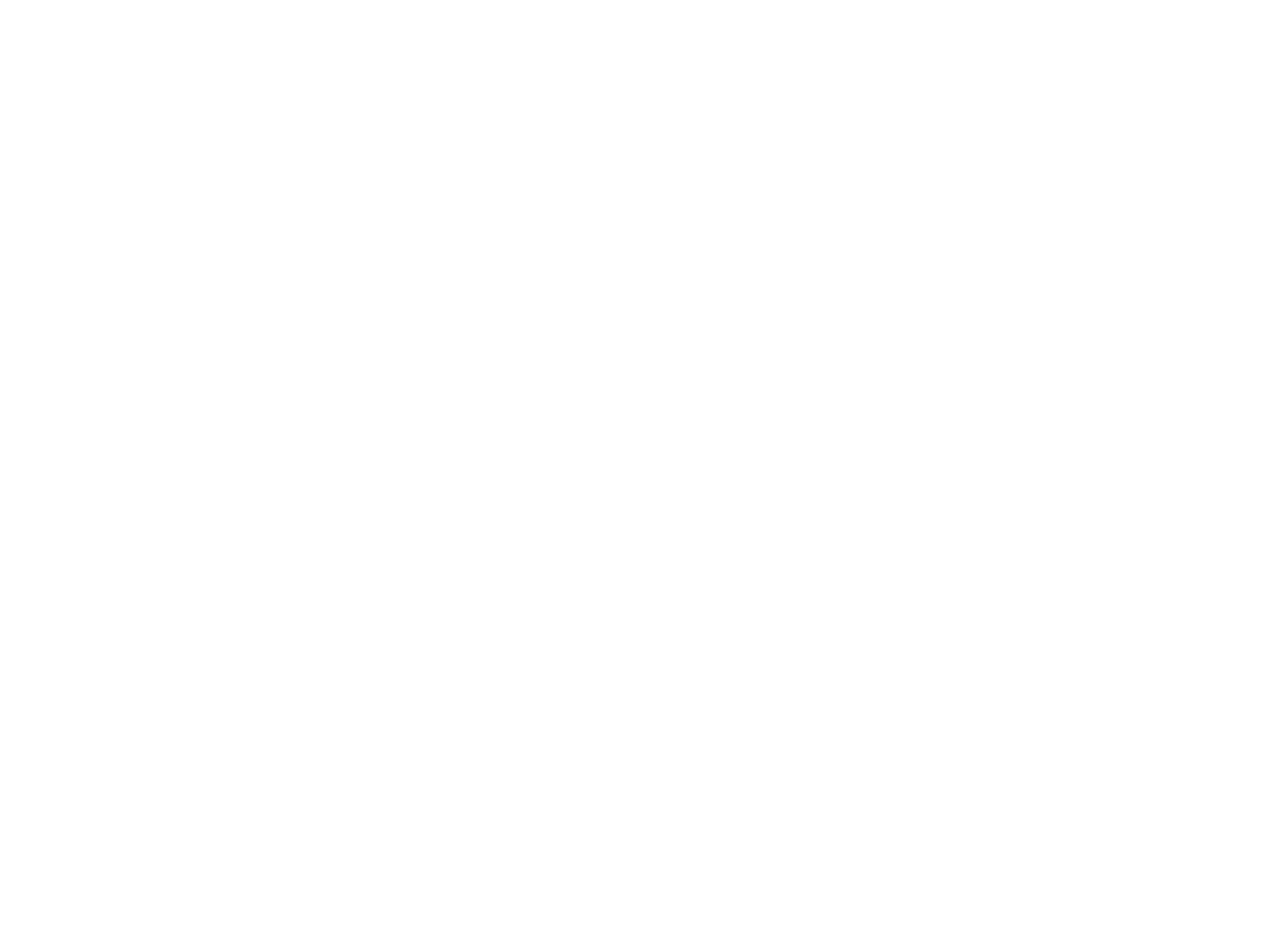
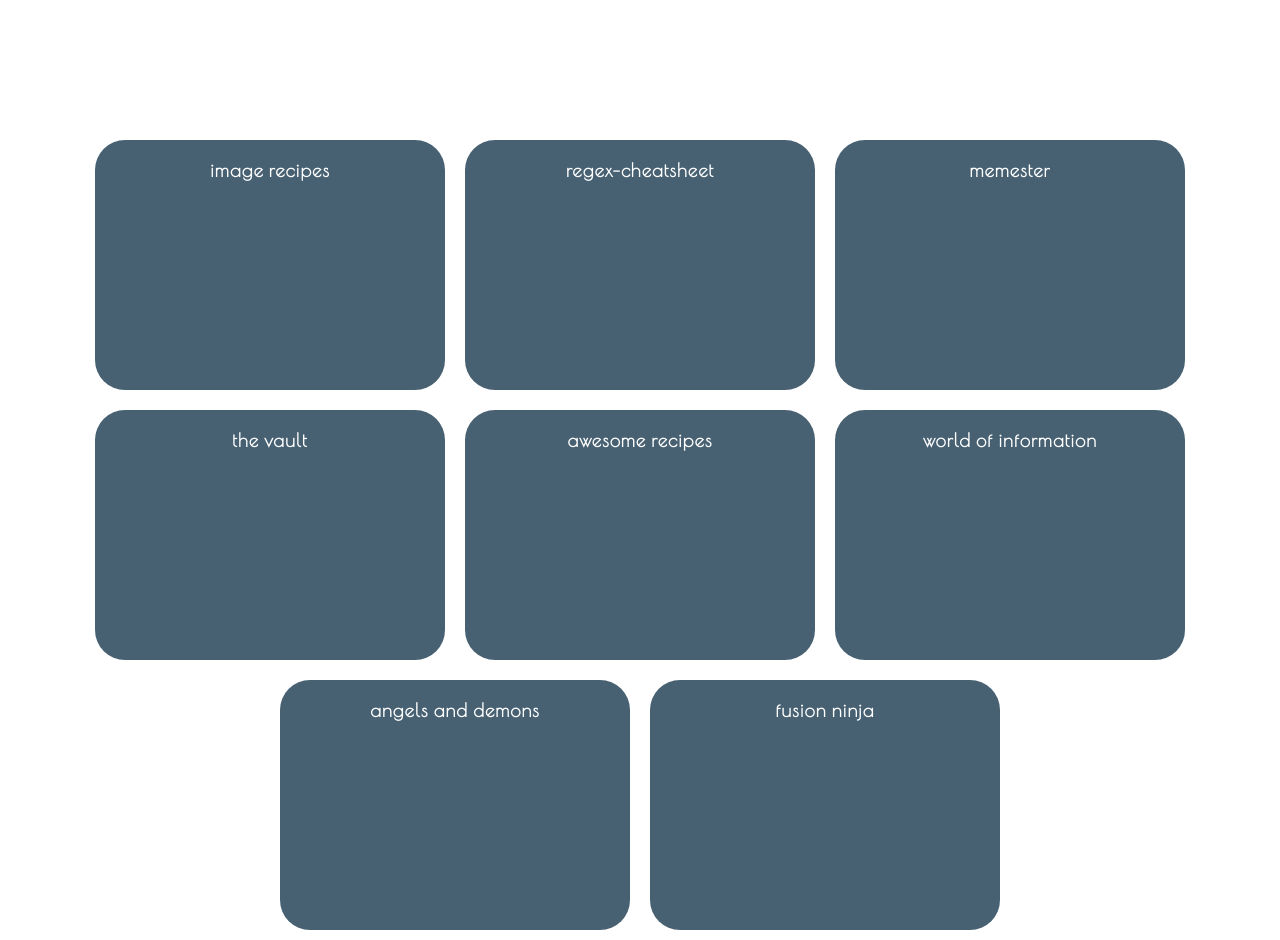
Before and after one commit to SyntappZ/wolf-portfolio, a Vue app: page / in a window 1280 px wide. Shown: the part 2700-3640 px from the top of the page. Before the commit the page ends 2880 px from the top, so only its background shows below. Built offline with nearby package versions, Linux system fonts and the light colour scheme.

Commit message:
done projects

```diff
--- a/src/components/Projects.vue
+++ b/src/components/Projects.vue
@@ -1,22 +1,132 @@
 <template>
   <div class="projects">
-    <div class="top-breaker">
-        <div class="triangle"></div>
+    <div class="top-breaker"></div>
+    <div class="triangle"></div>
+    <div class="project-area">
+      <div class="project-wrap" >
+      <div class="project" v-for="(project, i) in this.projects" :key="i">
+        <h3>{{ project.title }}</h3>
+
+      </div>
+      </div>
     </div>
   </div>
 </template>
 
 <script>
-export default {};
+
+const createProject = (title, tech, link, github, desc, img) => {
+  return {
+    title: title,
+    tech: tech,
+    link: link,
+    github: github,
+    description: desc,
+    image: img
+  }
+}
+export default {
+  components: {
+
+  },
+  data() {
+    return {
+        projects: [
+          createProject(
+            'image recipes',
+            ['react', 'firebase', 'google vision', 'edamam api'],
+            'https://image-recipes.netlify.com',
+            'https://github.com/SyntappZ/image-recipe-search',
+            `I made image recipes just as a quick project to test out the google vision api i
+            plan to make an app using vision in the future. it was also my first time using react
+            and i really like how it works i will defo be making more projects with react in the future.`,
+            ''
+            ),
+            createProject(
+            'regex-cheatsheet',
+            ['ionic', 'angular', 'cordova'],
+            'https://play.google.com/store/apps/details?id=io.syntappz.regex',
+            'https://github.com/SyntappZ/regex-cheatsheet',
+            `This app has full documents on javaScript regular expressions and most will apply to other languages too.
+              It also has a regex tester which can test with match which will highlight the matched results,
+              or can replace words with replace.`
+            ),
+            createProject(
+            'memester',
+            ['vue', 'framework7', 'cordova', 'imgur api'],
+            'https://play.google.com/store/apps/details?id=syntappz.memester.fm7',
+            'https://github.com/SyntappZ/memester',
+            `memester is a meme search and share app for android, this has better functionality then the meme-apk with lazyLoad images with
+             masonary layout and has related tags images too and pressing the tag will load more images of that tag name
+             and save images to favorites.`
+            ),
+            createProject(
+            'the vault',
+            ['vue','vuetify','firebase'],
+            'https://the-vault.ml',
+            'https://github.com/SyntappZ/the-vault',
+            `welcome to the vault a password manager made with vue and vuetify it can store passwords or notes, you can add,
+            delete, edit and favorite passwords and notes, the password manager has a strength indicator and a generator so you
+             can always have a stong password stored you can filter between strengths or favorites, the notes has a word counter
+             and a favorites filter too.`
+            ),
+            createProject(
+            'awesome recipes',
+            ['vanilla javascript', 'sass', 'edamam api'],
+            'https://awesome-recipes.netlify.com',
+            'https://github.com/SyntappZ/Awesome-Recipes',
+            `Making this project turned out to be a failure due to api restrictions so i had to remove all functionality
+            and just have the search function, i got some well needed design practice in making this app as i still feel like
+            my design skills are lacking. it was also fun using just vanilla javascript to make a project after using frameworks
+             for most of them.`
+            ),
+            createProject(
+            'world of information',
+            ['vue', 'materialize css', 'wiki api'],
+            'https://world-of-information.netlify.com',
+            'https://github.com/SyntappZ/world-of-information',
+            `world of information is a wiki snippet search application. i learnt a good bit about using apis and axios making this project,
+            `
+            ),
+            createProject(
+            'angels and demons',
+            ['vue', 'wiki api'],
+            'https://angels-and-demons.netlify.com',
+            'https://github.com/SyntappZ/angels-and-demons',
+            `I made this site because im a big fan of the supernatural series and thought it would be good to get
+            some information on what the angel and demon characters are actually based on.`
+            ),
+            createProject(
+            'fusion ninja',
+            ['react', 'firebase', 'google vision', 'edamam api'],
+            'https://play.google.com/store/apps/details?id=io.syntappz.fusion',
+            'https://github.com/SyntappZ/trials-fusion-ninja-app',
+            `i made this app for a game called trials fusion, it allows people to search for other peoples ninja tracks
+             so they can play them, there is already a website that does this called https://fusion.ninja-central.com but its not very
+              responsive on mobile and makes it hard to use, all information for the app comes from the website i used a web scrapper with
+              node.js to get the track details and converted into an object this app was made using vue, framework7 and cordova it was fun
+              making this app as i am a fan of the game it helped me understand how to use vue, framework7 and cordova together
+               and i also learned about virtual lists making this app.`,
+               ''
+            ),
+        ]
+    }
+  },
+  methods: {
+
+  }
+};
 </script>
 
 <style lang="scss" scoped>
+
 $primary: rgb(212, 97, 52);
 $text: rgb(214, 214, 214);
 $blue: rgb(71, 97, 114);
 
 .projects {
   min-height: 100vh;
+  width:100%;
 
   .top-breaker {
     height: 400px;
@@ -24,17 +134,49 @@
     position: relative;
   }
   .triangle {
-    position: absolute;
-    bottom: 0;
+    position: relative;
+    top: 0;
     left: 0;
     right:0;
     width: 0;
     height: 0;
     margin:auto;
     border-style: solid;
-    border-width: 0 100px 50px 100px;
-    border-color: transparent transparent white transparent;
+    border-width:100px 49vw 0 49vw;
+    border-color: #eee transparent transparent transparent;
 
+  }
+  .project-area {
+    min-height:100vh;
+  }
+
+  .project-wrap {
+    width:1500px;
+    margin:auto;
+    display:flex;
+    justify-content: center;
+    flex-wrap:wrap;
+    margin-top:250px;
+  }
+
+  .project {
+    width:350px;
+    height:250px;
+    background:$blue;
+    color:white;
+    text-align:center;
+    margin:10px;
+    border-radius:30px;
+
+  }
+
+  @media (max-width: 1500px) {
+    .project-wrap {
+      width:100%;
+    }
+    .project {
+
+    }
   }
 }
 </style>
```
Also changed, not shown: src/images/sander-weeteling-SAjWHIhcuM4-unsplash (1).jpg (added).
